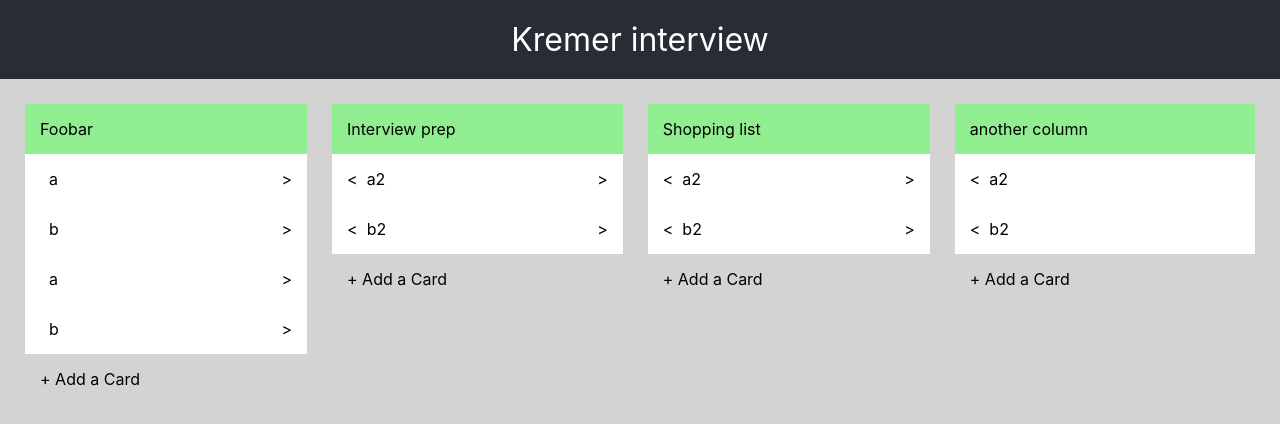
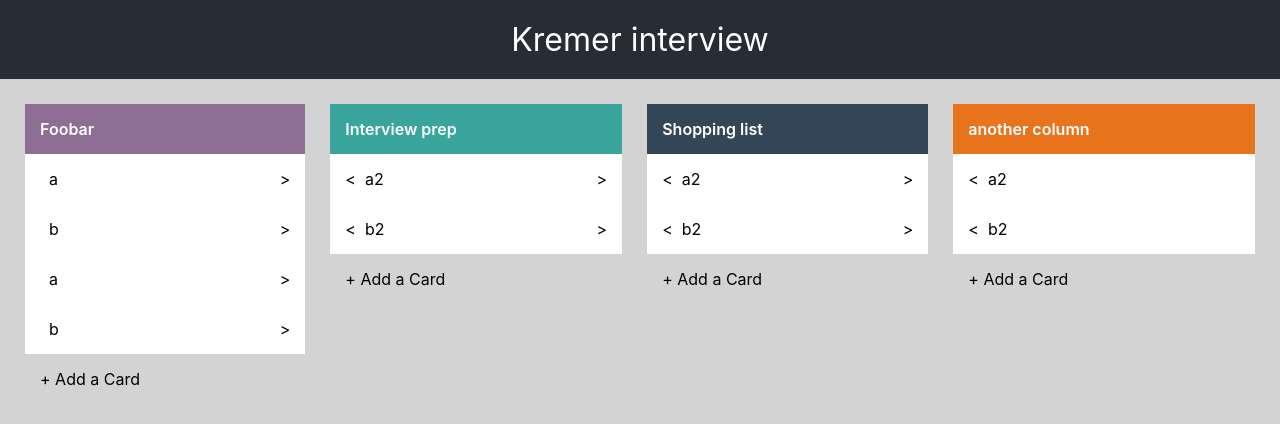
Before and after one commit to ronapelbaum/multi-list, a React (Create React App) app: page / in a window 1280 px wide. Shown: the top 424 px of the page. Built offline with nearby package versions, Linux system fonts and the light colour scheme.

Commit message:
add colors

```diff
--- a/src/common.module.scss
+++ b/src/common.module.scss
@@ -1,5 +1,7 @@
 $gap-xl: 20px;
 $fs-xl: 32px;
+
+$dusk: #282c34;
 
 .flexCenter {
   display: flex;
--- a/src/components/Column.jsx
+++ b/src/components/Column.jsx
@@ -2,9 +2,9 @@ import React from 'react';
 import styles from './Column.module.scss';
 
 
-const Column = ({ name, items, addItem, moveRight, moveLeft }) => (
+const Column = ({ name, color, items, addItem, moveRight, moveLeft }) => (
   <div className={styles.column}>
-    <div className={styles.title}>{name}</div>
+    <div className={styles.title} style={{backgroundColor: color}}>{name}</div>
     {items && items.map((item, idx) => (
       <div key={item+idx} className={styles.item}>
         { moveLeft && <span onClick={() => moveLeft(idx)}>&lt;</span> }
--- a/src/components/Column.module.scss
+++ b/src/components/Column.module.scss
@@ -1,3 +1,5 @@
+@import '../common.module.scss';
+
 .column {
 
   & > * {
@@ -5,7 +7,9 @@
   }
 
   .title{
-    background-color: lightgreen;
+    background-color: $dusk;
+    color: white;
+    font-weight: 600;
   }
 
   .item {
--- a/src/components/ColumnsContainer.jsx
+++ b/src/components/ColumnsContainer.jsx
@@ -2,7 +2,7 @@ import React from 'react';
 import PropTypes from 'prop-types';
 import classnames from 'classnames';
 import cloneDeep from 'lodash/cloneDeep';
-
+import * as colors from '../utils/colors';
 import styles from './ColumnsContainer.module.scss';
 import Column from './Column';
 
@@ -19,8 +19,9 @@ class ColumnsContainer extends React.Component {
   constructor() {
     super();
     this.state = {
-      columns: mockData,
+      columns: mockData.map((d, i) => ({ ...d, color: colors.color(i) })),
     };
+
     this.addItem = this.addItem.bind(this);
     this.moveItem = this.moveItem.bind(this);
   }
@@ -55,6 +56,7 @@ class ColumnsContainer extends React.Component {
         {this.state.columns.map((column, colIdx) => (
           <Column
             name={column.name}
+            color={column.color}
             items={column.items}
             addItem={() => {
               const newItem = window.prompt('What is your new card about?');
--- a/src/components/Header.module.scss
+++ b/src/components/Header.module.scss
@@ -1,7 +1,7 @@
 @import '../common.module.scss';
 
 .header {
-  background-color: #282c34;
+  background-color: $dusk;
   color: white;
   font-size: $fs-xl;
   padding: $gap-xl;
--- /dev/null
+++ b/src/utils/colors.js
@@ -0,0 +1,7 @@
+const COLORS = [
+  '#8e6e95',
+  '#39a59c',
+  '#344759',
+  '#e8741e',
+];
+export const color = i => COLORS[i];
```
